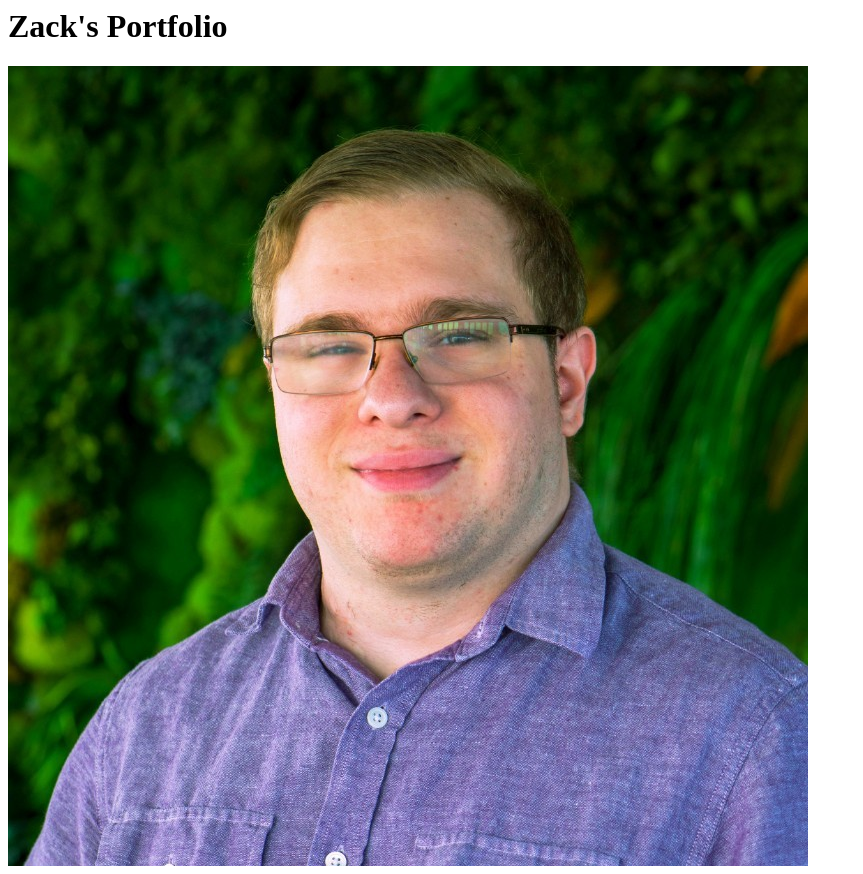
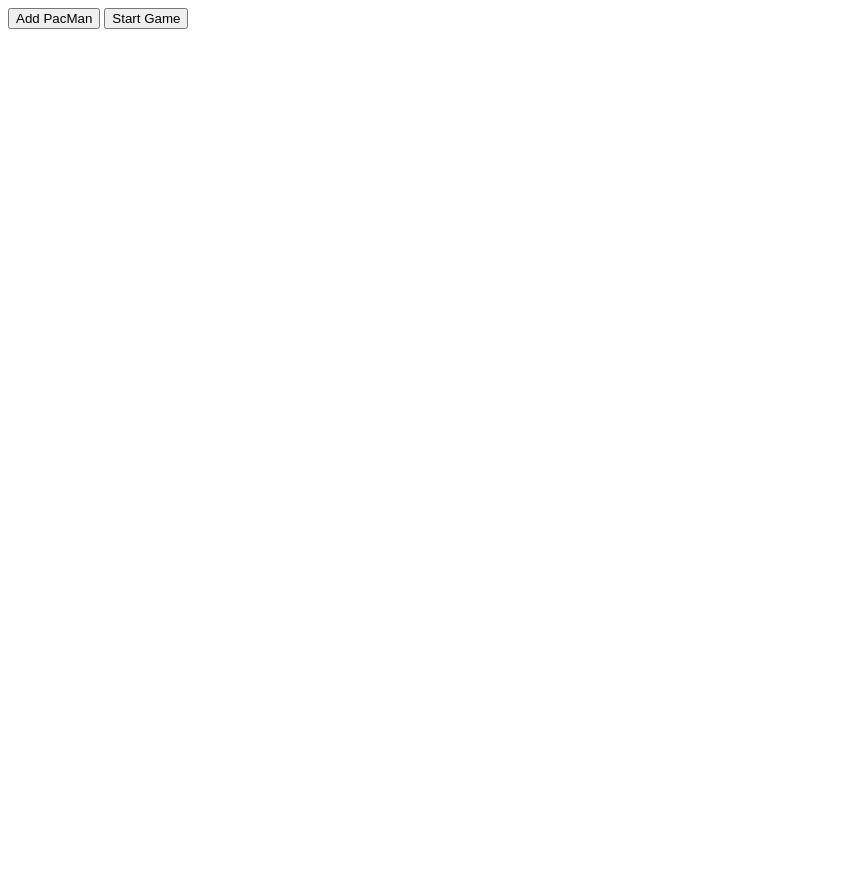
Before and after one commit to zackfouant/zackfouant.github.io, a plain HTML site: page index.html in a window 1280 px wide. Shown: the whole page, without its empty margins (0-863 px from the left). After the commit the page ends 800 px from the top, so only its background shows below. Drawn offline with Linux system fonts and the light colour scheme.

Commit message:
Add files via upload

```diff
--- a/index.html
+++ b/index.html
@@ -1,4 +1,16 @@
 <html>
-    <h1>Zack's Portfolio</h1>
-    <img src="./zackfouant.png">
+
+<head>
+    <title>Pacmen</title>
+</head>
+<!-- DO NOT CHANGE THIS LINE OF CODE -->
+    <script src="./pacmen.js"></script>
+<body>
+    <div id='game'>
+        <button onclick='makeOne()' width='200' height='30'>Add PacMan</button>
+        <button onclick='update()' width='200' height='30'>Start Game</button>
+    </div>
+
+</body>
+
 </html>
```
